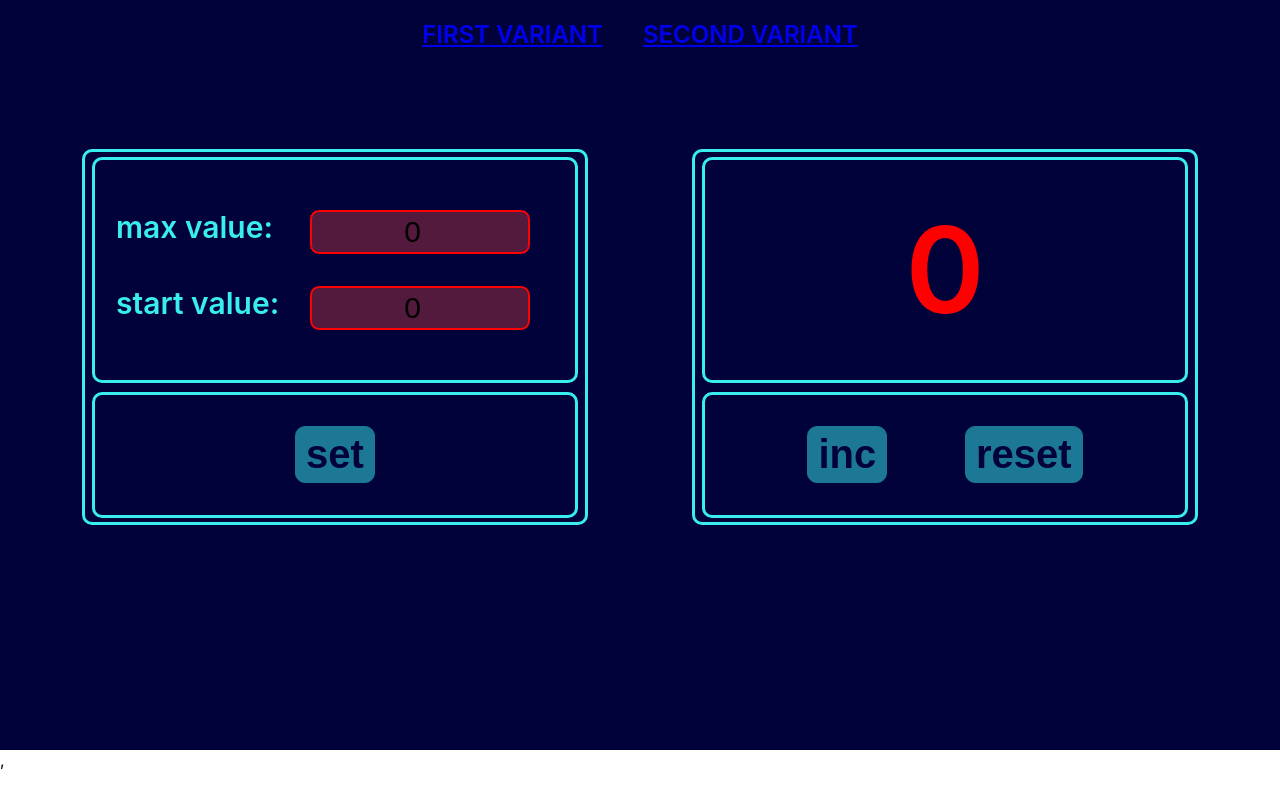
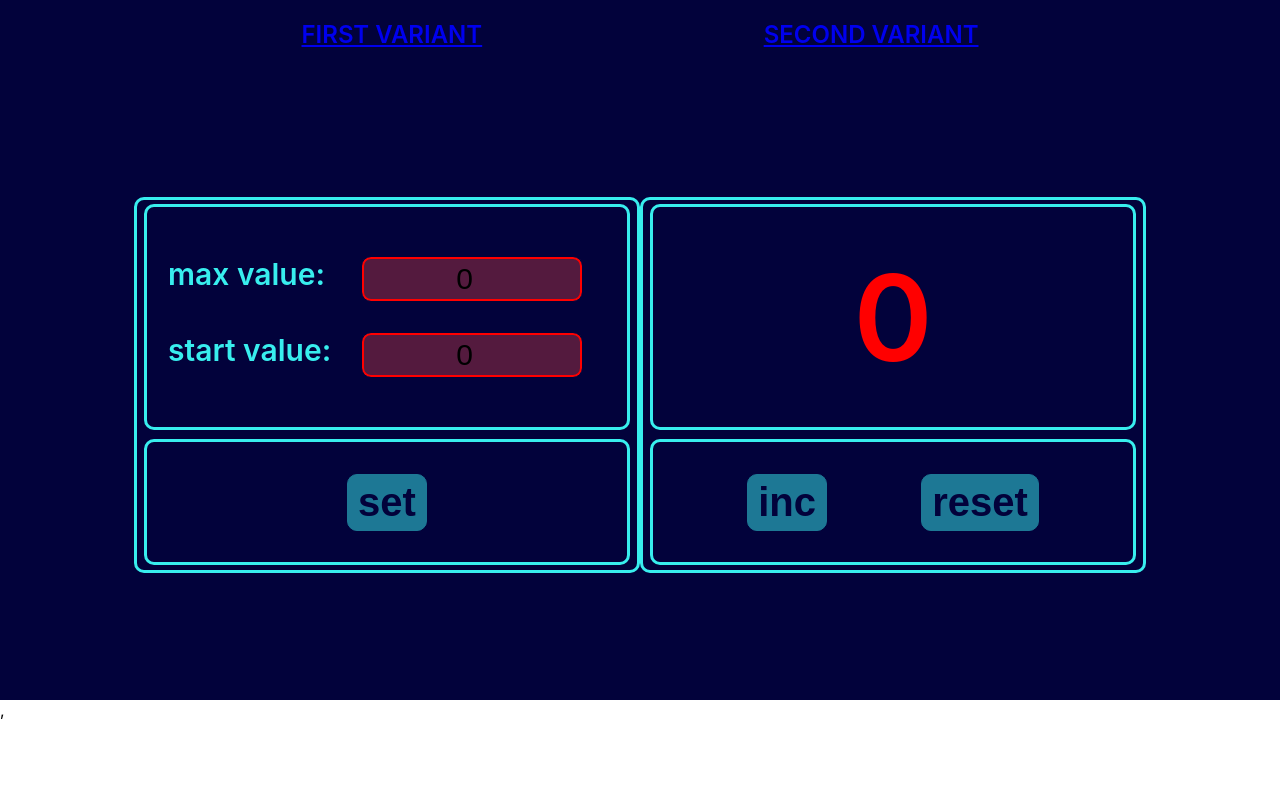
Before and after one commit to AliaksandrLiubanets/counter_ls, a React (Create React App) app: page / in a window 1280 px wide. Built offline with nearby package versions, Linux system fonts and the light colour scheme.

Commit message:
fix incoming parameter in setIsSecondVariant into false on click span'first variant'

```diff
--- a/src/App.css
+++ b/src/App.css
@@ -1,6 +1,6 @@
 .App {
   background-color: #02023b;
-  height: 750px;
+  height: 700px;
   display: grid;
   grid-template-rows: 1fr 10fr;
 }
--- a/src/App.tsx
+++ b/src/App.tsx
@@ -10,9 +10,7 @@ function App() {
 
     const [maxValue, setMaxValue] = useState<number>(0)
     const [startValue, setStartValue] = useState<number>(0)
-
     const [editMode, setEditMode] = useState<boolean>(false)
-
     const [isSecondVariant, setIsSecondVariant] = useState<boolean>(false)
 
     useEffect(() => {
@@ -25,6 +23,8 @@ function App() {
         localStorage.setItem('startValue', JSON.stringify(startValue))
     }
 
+    const contentStyle = `${isSecondVariant ? s.contentCenter : s.content}`
+
     return <div className="App">
         <div className={s.header}>
             <Link to="/">
@@ -34,7 +34,7 @@ function App() {
                 <span onClick={() => setIsSecondVariant(true)}>second variant</span>
             </Link>
         </div>
-        <div className={s.content}>
+        <div className={contentStyle}>
             <Routes>
                 <Route path="/" element={<FirstVariant
                     setMaxValue={setMaxValue}
@@ -67,7 +67,6 @@ function App() {
                 />
             </Routes>
         </div>
-
     </div>
 }
 
--- a/src/components/DisplayCounter.tsx
+++ b/src/components/DisplayCounter.tsx
@@ -8,7 +8,6 @@ type DisplayCounterPropsType = {
     startValue: number
     editMode: boolean
     isSecondVariant: boolean
-    // setIsSecondVariant: (isSecond: boolean) => void
 }
 
 function DisplayCounter(props: DisplayCounterPropsType) {
@@ -60,7 +59,7 @@ function DisplayCounter(props: DisplayCounterPropsType) {
                 <Button title={'reset'} handler={Reset} style={resetStyle}/>
                 {
                     props.isSecondVariant &&
-                    <Link to={'/settings'}>
+                    <Link className={s.window__small__link} to={'/settings'}>
                         <Button title={'set'} handler={redirectToCounter} style={undefined}/>
                     </Link>
                 }
--- a/src/components/FirstVariant.tsx
+++ b/src/components/FirstVariant.tsx
@@ -12,7 +12,6 @@ type PropsType = {
     startValue: number
     editMode: boolean
     isSecondVariant: boolean
-    // setIsSecondVariant: (isSecond: boolean) => void
 }
 
 export function FirstVariant({setMaxValue, setStartValue, setValueToStorage, setEditMode, maxValue, startValue, editMode, isSecondVariant}: PropsType) {
@@ -30,7 +29,6 @@ export function FirstVariant({setMaxValue, setStartValue, setValueToStorage, set
                         maxValue={maxValue}
                         startValue={startValue}
                         isSecondVariant={isSecondVariant}
-                        // setIsSecondVariant={setIsSecondVariant}
         />
     </div>
 }
--- a/src/styles/styles.module.css
+++ b/src/styles/styles.module.css
@@ -1,23 +1,30 @@
 .header {
-    padding: 20px 10px 40px 10px;
+    padding: 20px;
     color: white;
     font-size: 24px;
     font-weight: 600;
-    text-align: center;
+    display: flex;
+    justify-content: space-evenly;
 }
 
 .header a {
-    display: inline-block;
-    margin-right: 40px;
+    display: block;
     text-transform: uppercase;
 }
+
 .header a:last-child {
     margin-right: 0;
 }
 
 .content {
-    margin-top: 30px;
-    padding: 30px;
+    display: flex;
+    justify-content: space-evenly;
+}
+
+.contentCenter {
+    display: flex;
+    justify-content: center;
+    align-items: center;
 }
 
 .first__block {
@@ -81,10 +88,14 @@
     align-items: center;
 }
 
+.window__small__link {
+    display: block;
+}
+
 .window__small__buttons {
-    display: grid;
-    grid-column-gap: 40px;
-    grid-template-columns: 1fr 1fr;
+    display: flex;
+    flex-grow: 1;
+    justify-content: space-evenly;
 }
 
 .window__small__buttons_inc, .window__small__buttons_reset, .button__disabled {
@@ -96,7 +107,6 @@
     display: grid;
     grid-template-rows: 1fr 1fr;
     grid-row-gap: 30px;
-
 }
 
 .window__settings__box {
```
